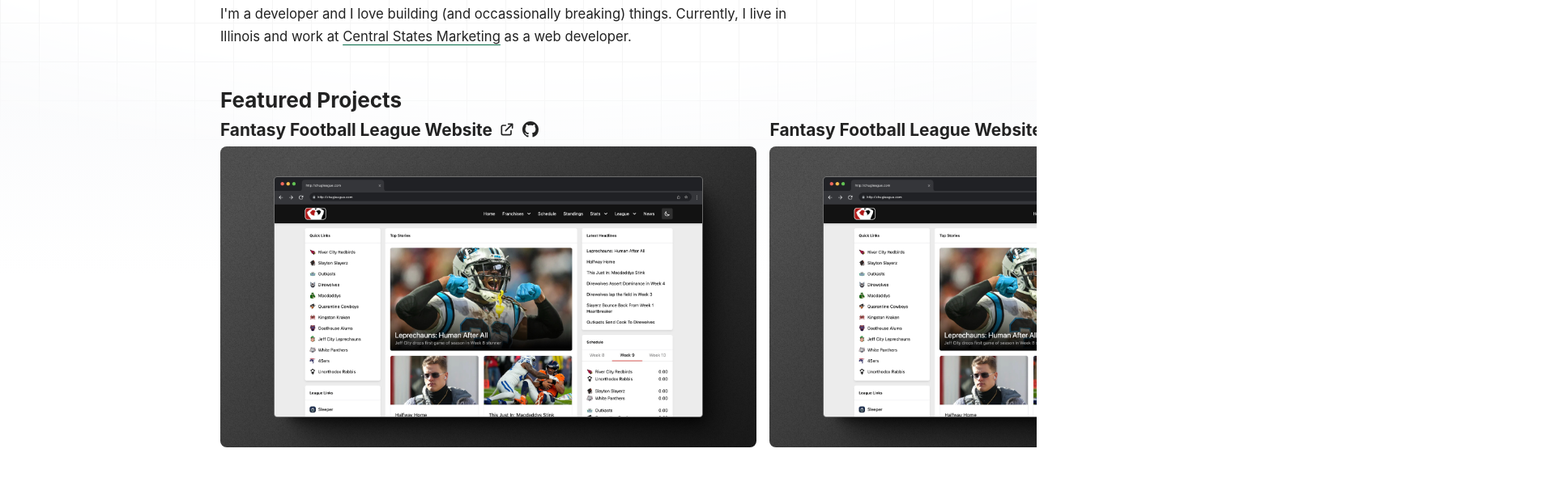
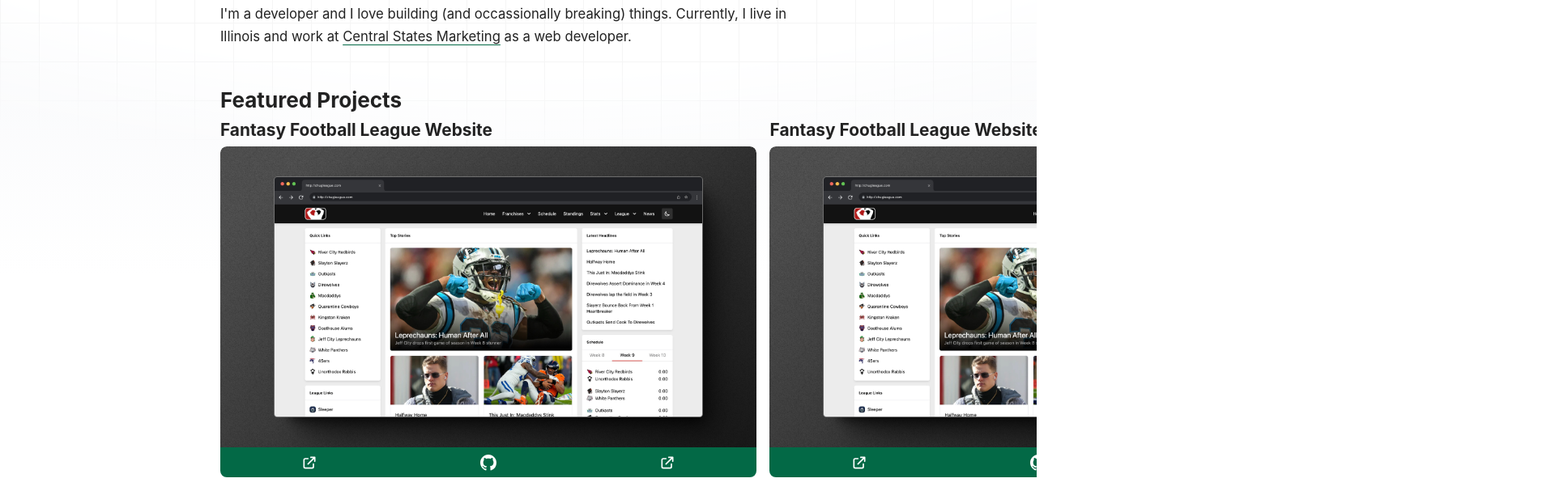
Before and after one commit to ethrmor/ethrmor-os, an Astro site: page / in a window 1280 px wide. Shown: the part 260-867 px from the top of the page at 81% size, 1920 px wide, since content can reach past the window. Built offline with nearby package versions, Linux system fonts and the light colour scheme; Astro itself is replaced by a stand-in of ours; a web font is replaced by a local one.

Commit message:
feat: update homepage layout and project buttons

```diff
--- a/src/components/Project.astro
+++ b/src/components/Project.astro
@@ -7,6 +7,10 @@ const { title, image, code_link, live_link, link, height, width, alt } = Astro.p
 <article>
 	<header>
 		<a href={link}><h3>{title}</h3></a>
+	</header>
+	<div class='image-group'>
+		<a href={link}><Image src={image} height={height} width={width} alt={alt} /></a>
+		<div class='button-group'>
 			<a href={live_link} title='View Live Site'
 				><span class='sr-only'>Go to the GitHub repo</span><svg
 					width='20'
@@ -30,10 +34,24 @@ const { title, image, code_link, live_link, link, height, width, alt } = Astro.p
 						d='M8 0C3.58 0 0 3.58 0 8c0 3.54 2.29 6.53 5.47 7.59.4.07.55-.17.55-.38 0-.19-.01-.82-.01-1.49-2.01.37-2.53-.49-2.69-.94-.09-.23-.48-.94-.82-1.13-.28-.15-.68-.52-.01-.53.63-.01 1.08.58 1.23.82.72 1.21 1.87.87 2.33.66.07-.52.28-.87.51-1.07-1.78-.2-3.64-.89-3.64-3.95 0-.87.31-1.59.82-2.15-.08-.2-.36-1.02.08-2.12 0 0 .67-.21 2.2.82.64-.18 1.32-.27 2-.27.68 0 1.36.09 2 .27 1.53-1.04 2.2-.82 2.2-.82.44 1.1.16 1.92.08 2.12.51.56.82 1.27.82 2.15 0 3.07-1.87 3.75-3.65 3.95.29.25.54.73.54 1.48 0 1.07-.01 1.93-.01 2.2 0 .21.15.46.55.38A8.012 8.012 0 0 0 16 8c0-4.42-3.58-8-8-8z'
 					></path></svg
 				>
+				<a href={live_link} title='View Live Site'
+					><span class='sr-only'>Go to the GitHub repo</span><svg
+						width='20'
+						height='20'
+						viewBox='0 0 24 24'
+						xmlns='http://www.w3.org/2000/svg'
+						><path
+							fill='none'
+							stroke='currentColor'
+							stroke-linecap='round'
+							stroke-linejoin='round'
+							stroke-width='2'
+							d='M10 6H6a2 2 0 0 0-2 2v10a2 2 0 0 0 2 2h10a2 2 0 0 0 2-2v-4M14 4h6m0 0v6m0-6L10 14'></path></svg
+					></a
+				>
 			</a>
-	</header>
-	<a href={link}><Image src={image} height={height} width={width} alt={alt} /></a>
-</article>
+		</div>
+	</div>
 
 	<style>
 		article {
@@ -52,13 +70,38 @@ const { title, image, code_link, live_link, link, height, width, alt } = Astro.p
 			font-size: var(--fs-md);
 		}
 		img {
+			border-start-start-radius: 0.5rem;
+			border-start-end-radius: 0.5rem;
 			aspect-ratio: 16/9;
 		}
 		a {
+			display: flex;
 			margin: 0;
 			text-decoration: none;
 		}
 		:where(a, h3):where(:hover, :focus) {
 			color: var(--accent);
 		}
+		.image-group {
+			border-radius: 0.5rem;
+			overflow: hidden;
+		}
+		.button-group {
+			display: flex;
+			justify-content: center;
+			align-items: center;
+			background-color: var(--accent);
+			width: 100%;
+		}
+		.button-group a {
+			flex: 1;
+			justify-content: center;
+			align-items: center;
+			padding: 0.5em;
+			color: white;
+		}
+		.button-group a:hover {
+			background-color: var(--accent-dark);
+		}
 	</style>
+</article>
--- a/src/pages/index.astro
+++ b/src/pages/index.astro
@@ -207,15 +207,15 @@ const posts = (await getCollection('blog'))
 		}
 		.post-link a {
 			display: block;
-			box-shadow: rgba(0, 0, 0, 0.1) 0px 3px 8px 0px;
+			box-shadow: rgba(0, 0, 0, 0.1) 0px 2px 4px 0px;
 			border-radius: 0.5em;
-			background-color: color-mix(in oklch, var(--accent) 5%, transparent 95%);
+			background-color: color-mix(in oklch, var(--black) 5%, transparent 95%);
 			padding: 1em;
 			color: var(--black);
 			text-decoration: none;
 		}
 		.post-link a:hover {
-			box-shadow: rgba(0, 0, 0, 0.2) 0 3px 12px 0;
+			box-shadow: rgba(0, 0, 0, 0.15) 0 2px 6px 0;
 		}
 		.post-link h3 {
 			margin: 0;
--- a/src/styles/global.css
+++ b/src/styles/global.css
@@ -116,7 +116,7 @@ table {
 }
 
 img {
-  border-radius: 8px;
+  /* border-radius: 8px; */
   max-width: 100%;
   height: auto;
 }
```
Lines whose indentation alone changed are shown as unchanged.
